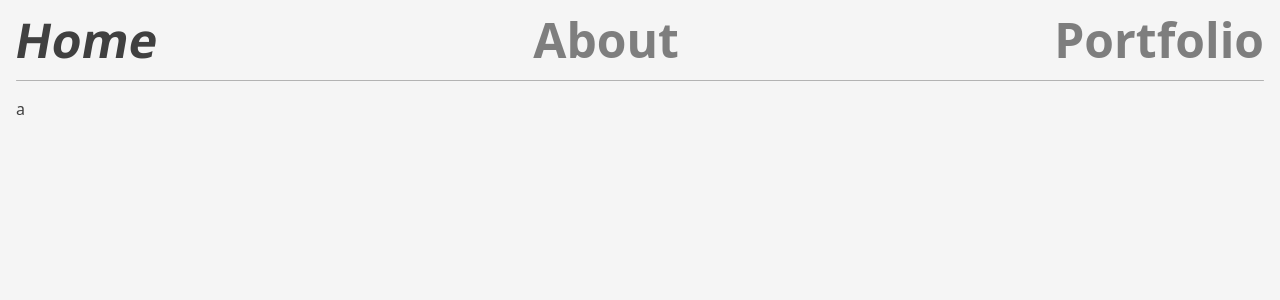
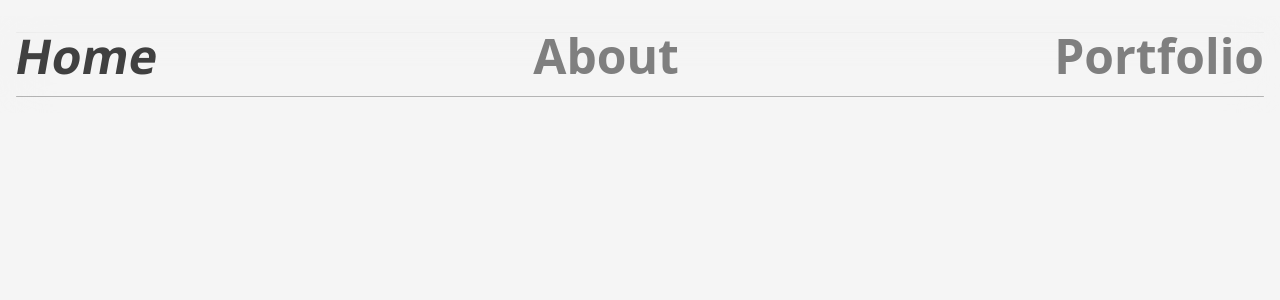
Before and after one commit to pnxl/www, a Vue app: page / in a window 1280 px wide. Shown: the top 300 px of the page. Built offline with nearby package versions, Linux system fonts and the light colour scheme.

Commit message:
styles: add background blur behind

```diff
--- a/src/components/Header.vue
+++ b/src/components/Header.vue
@@ -1,4 +1,7 @@
 <template>
+  <div
+    class="absolute w-full -mx-4 px-4 pt-4 z-50 bg-neutral-100/65 dark:bg-neutral-950/85 backdrop-blur-xl"
+  >
     <header
       class="flex flex-row justify-between md:text-5xl sm:text-4xl text-3xl font-semibold"
     >
@@ -30,4 +33,6 @@
         >Portfolio</RouterLink
       >
     </header>
+    <hr class="my-4 border-neutral-500 rounded-full opacity-50" />
+  </div>
 </template>
```
Lines whose indentation alone changed are shown as unchanged.
